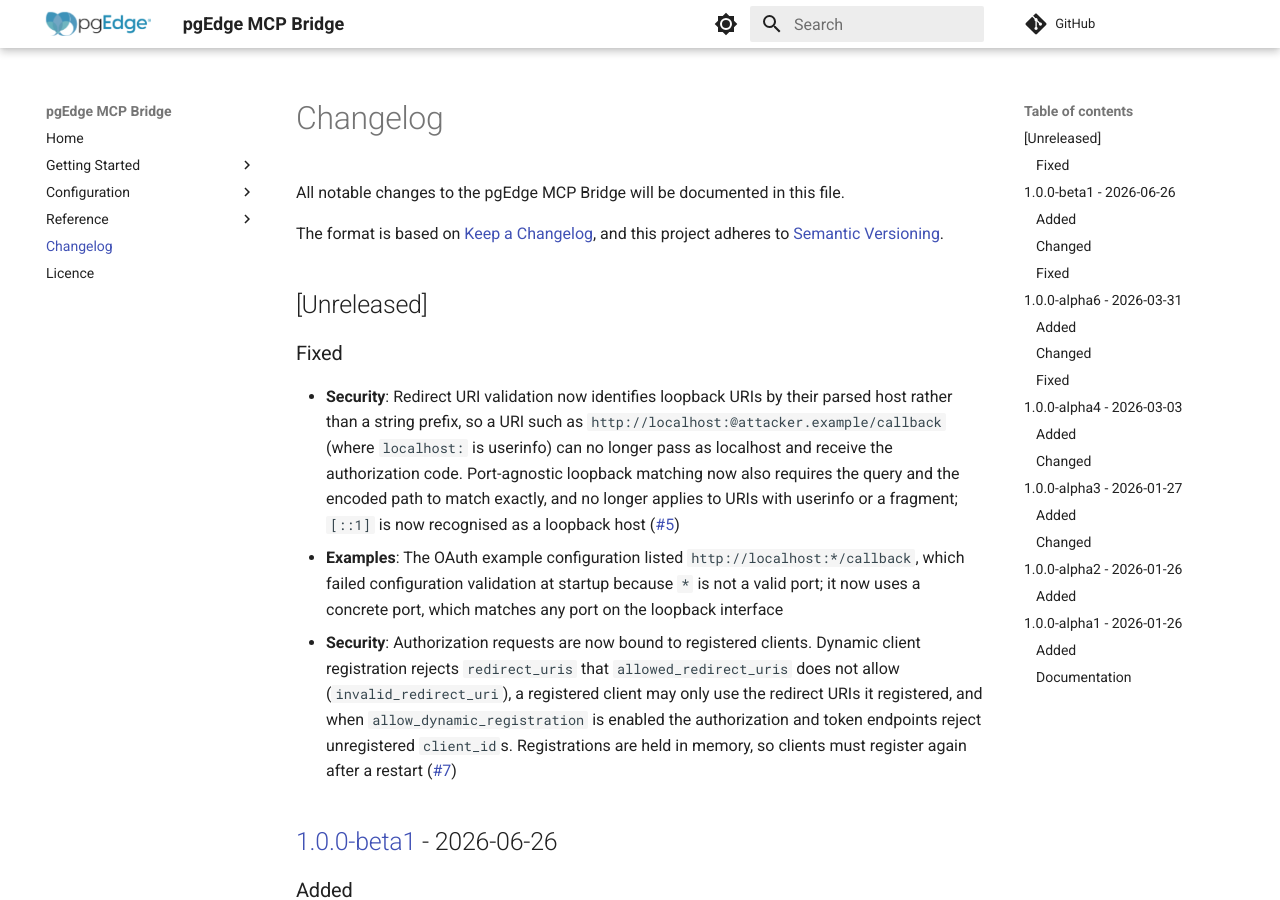
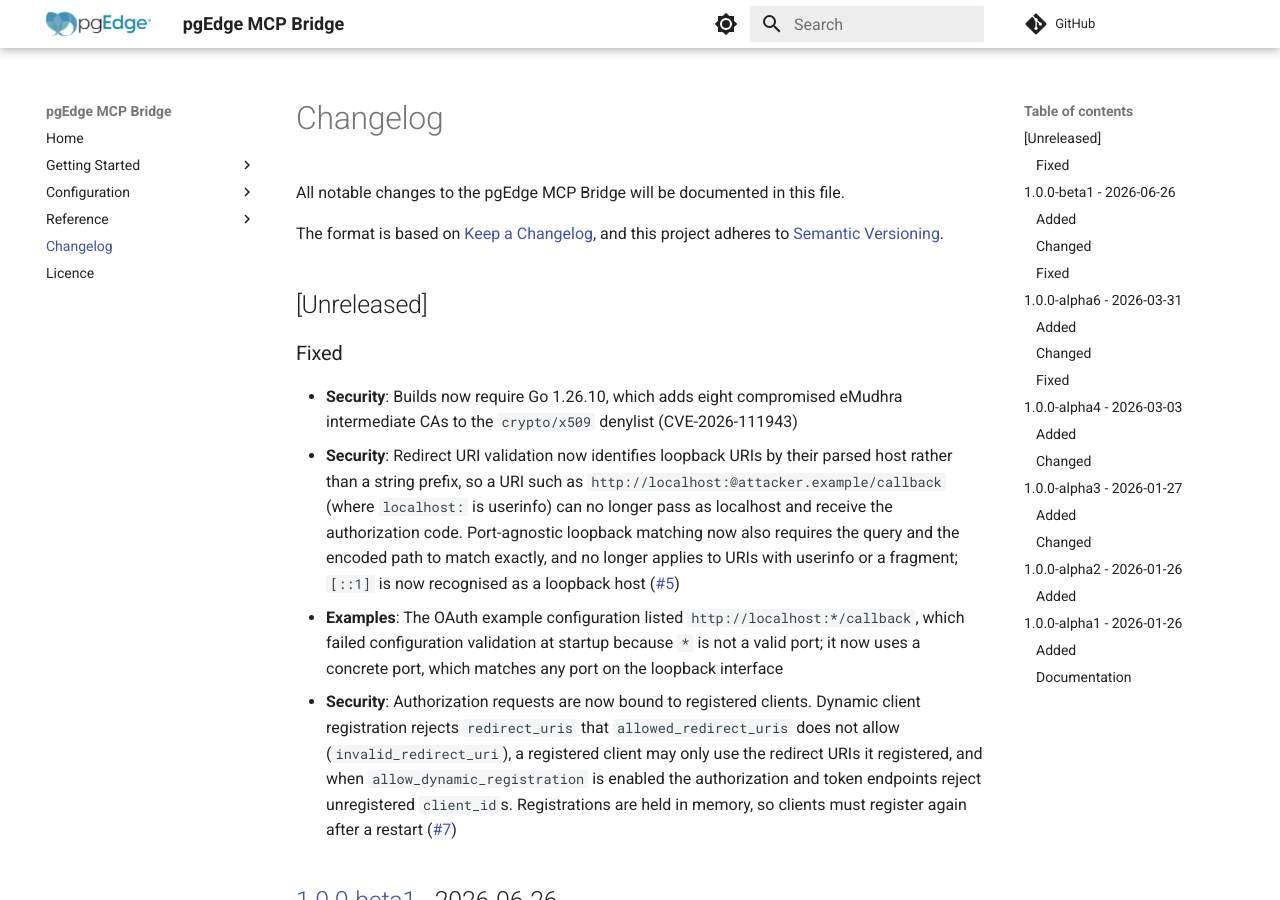
Before and after one commit to pgEdge/pgedge-mcp-bridge, an MkDocs documentation site: the page built from docs/CHANGELOG.md, in a window 1280 px wide and 900 px high. Built offline with MkDocs 1.6.1 and Material for MkDocs 9.7.7, drawn with Linux system fonts in a browser that asks for light colours; comment, search, counter and statistics services are not loaded.

Commit message:
fix: bump Go to 1.26.10 for the eMudhra CA distrust (CVE-2026-111943)
Go releases before 1.26.10 (and 1.27.3) still trust eight compromised eMudhra intermediate CAs (CVE-2026-111943); 1.26.10 adds them to the crypto/x509 denylist, and older Go lines get no fix. This raises the minimum Go version and pins CI and Docker builds to 1.26.10 so that released binaries pick up the fix. It also bumps the MkDocs certifi pin to 2026.10.23, which drops the same CAs. This moves the module from Go 1.24 (and drops the go1.24.7 toolchain line), so it is a two-minor-version jump.

```diff
--- a/docs/CHANGELOG.md
+++ b/docs/CHANGELOG.md
@@ -9,6 +9,7 @@ and this project adheres to [Semantic Versioning](https://semver.org/spec/v2.0.0
 
 ### Fixed
 
+- **Security**: Builds now require Go 1.26.10, which adds eight compromised eMudhra intermediate CAs to the `crypto/x509` denylist (CVE-2026-111943)
 - **Security**: Redirect URI validation now identifies loopback URIs by their parsed host rather than a string prefix, so a URI such as `http://localhost:@attacker.example/callback` (where `localhost:` is userinfo) can no longer pass as localhost and receive the authorization code. Port-agnostic loopback matching now also requires the query and the encoded path to match exactly, and no longer applies to URIs with userinfo or a fragment; `[::1]` is now recognised as a loopback host ([#5](https://github.com/pgEdge/pgedge-mcp-bridge/issues/5))
 - **Examples**: The OAuth example configuration listed `http://localhost:*/callback`, which failed configuration validation at startup because `*` is not a valid port; it now uses a concrete port, which matches any port on the loopback interface
 - **Security**: Authorization requests are now bound to registered clients. Dynamic client registration rejects `redirect_uris` that `allowed_redirect_uris` does not allow (`invalid_redirect_uri`), a registered client may only use the redirect URIs it registered, and when `allow_dynamic_registration` is enabled the authorization and token endpoints reject unregistered `client_id`s. Registrations are held in memory, so clients must register again after a restart ([#7](https://github.com/pgEdge/pgedge-mcp-bridge/issues/7))
--- a/requirements.txt
+++ b/requirements.txt
@@ -1,6 +1,6 @@
 babel==2.17.0
 backrefs==5.9
-certifi==2025.8.3
+certifi==2026.10.23
 charset-normalizer==3.4.3
 click==8.2.1
 colorama==0.4.6
```
Also changed, not shown: README.md (+2 -2 lines), docs/guide/installation.md (+1 -1 lines), 3 other files.
